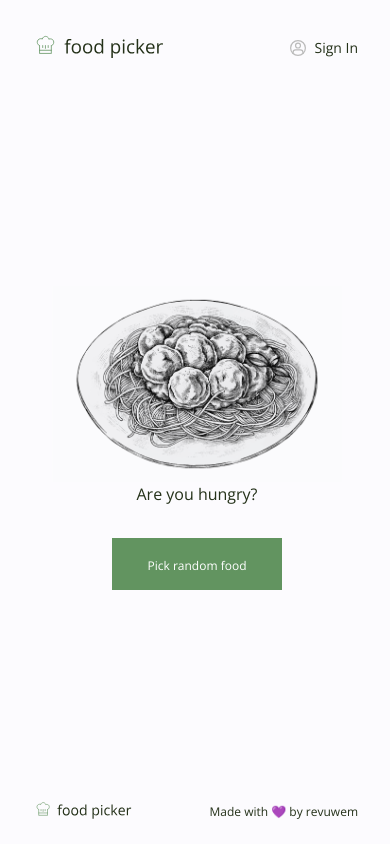
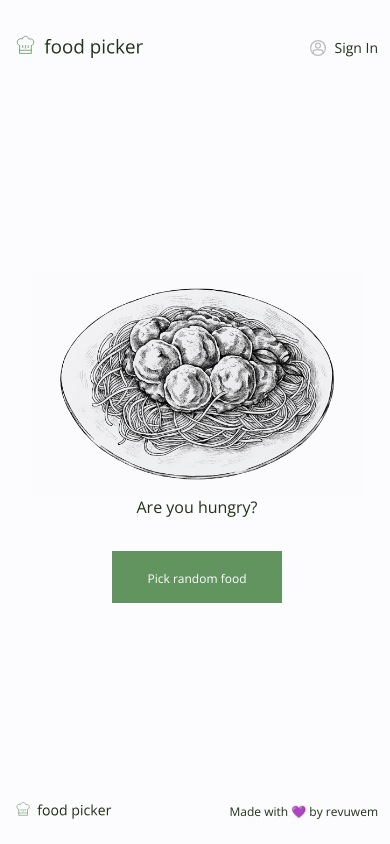
Before and after one commit to revuwem/foodpicker, a Next.js app: page / in a window 390 px wide. Built offline with nearby package versions, Linux system fonts and the light colour scheme; no server answers.

Commit message:
fix: Container mobile size

```diff
--- a/components/Container.tsx
+++ b/components/Container.tsx
@@ -3,7 +3,7 @@ interface ContainerProps {
 }
 
 const Container = ({ children }: ContainerProps) => {
-  return <div className="pl-9 pr-8 h-full">{children}</div>;
+  return <div className="pl-4 pr-3 md:pl-9 md:pr-8 h-full">{children}</div>;
 };
 
 export default Container;
```
